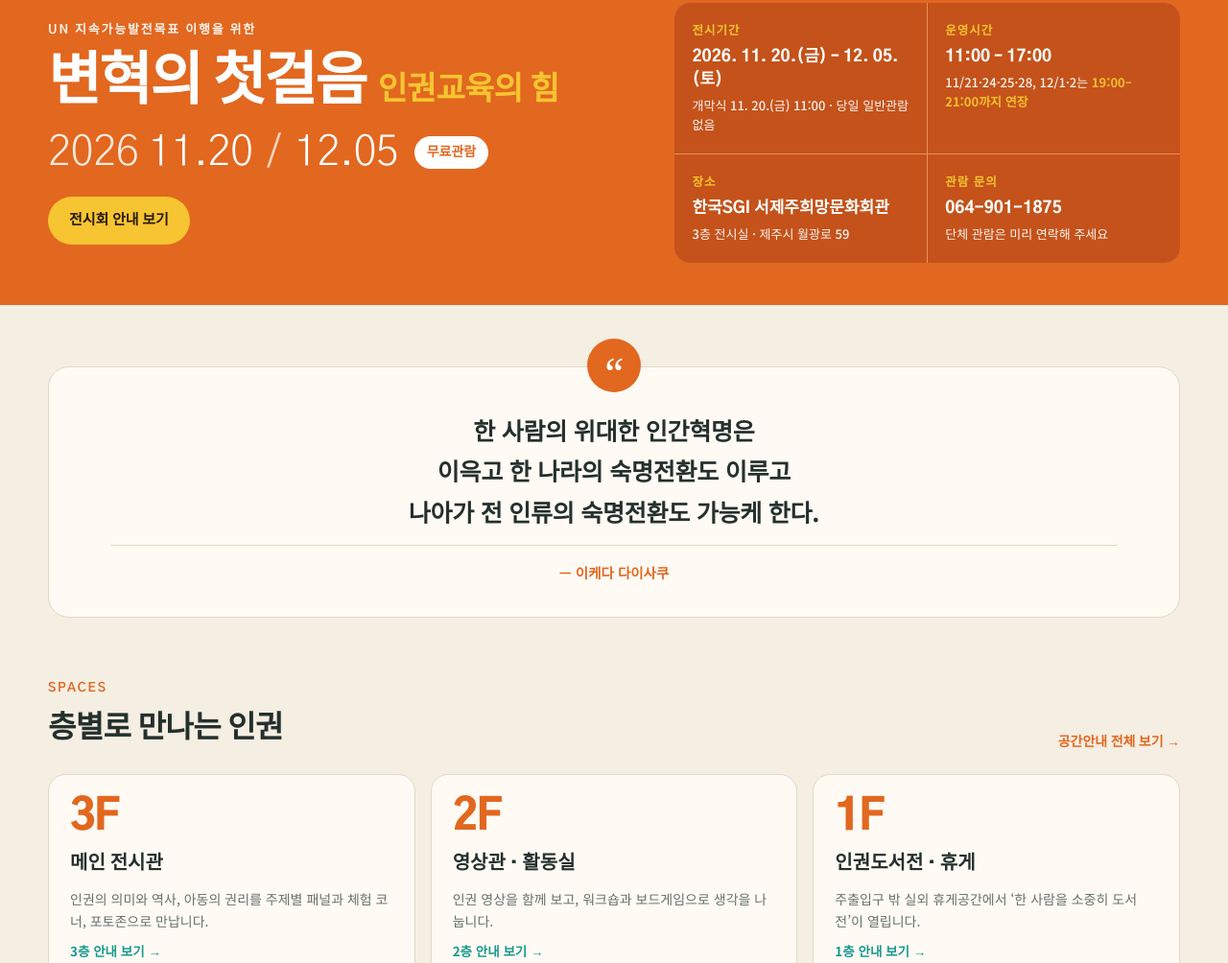
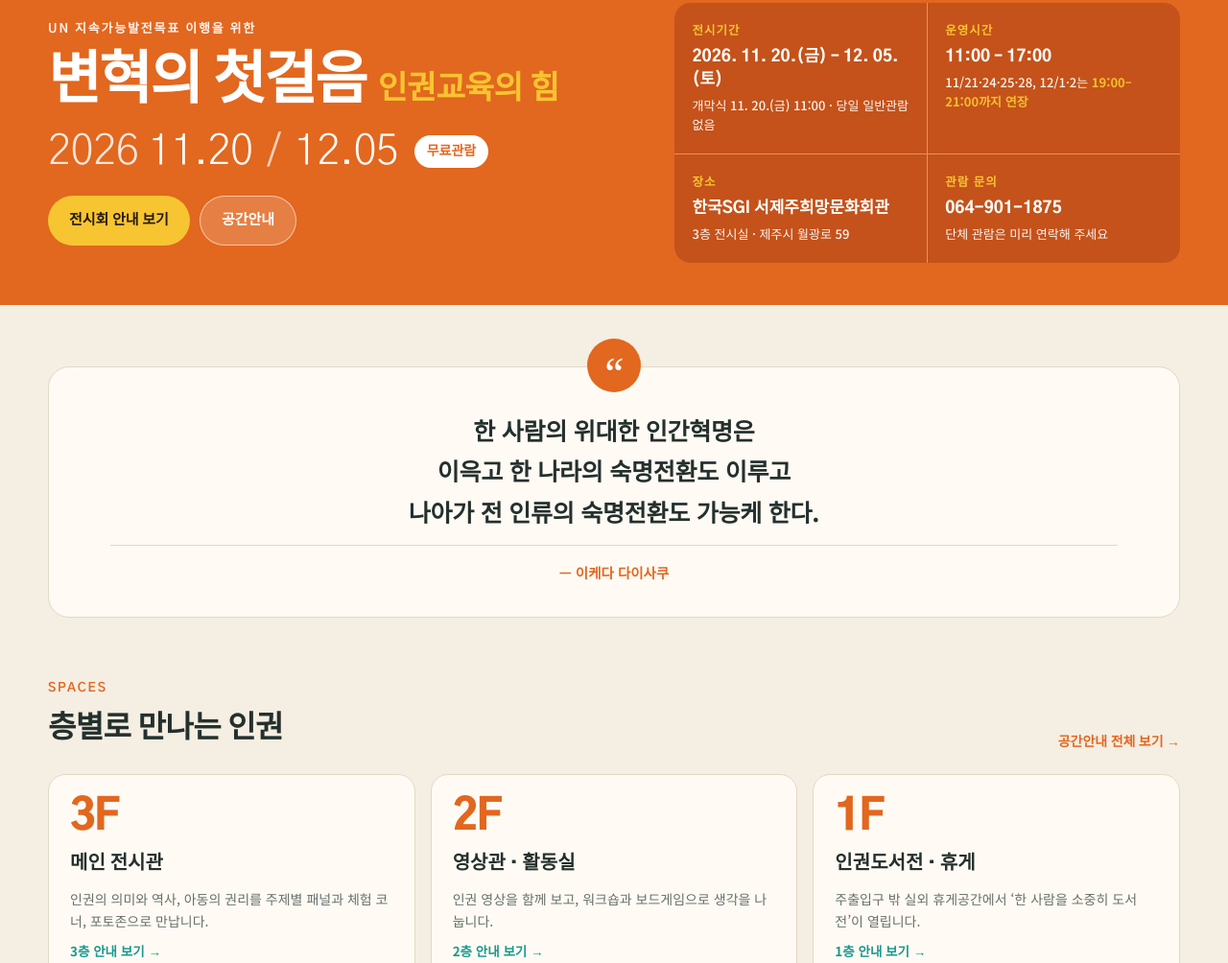
Before and after one commit to leeyoungjoo/jhr, a plain HTML site: page index.html in a window 1280 px wide. Shown: the part 700-1704 px from the top of the page at 96% size. Drawn offline with nearby package versions, Linux system fonts and the light colour scheme; no server answers.

Commit message:
Update index.html
공간안내 오픈2

```diff
--- a/index.html
+++ b/index.html
@@ -46,7 +46,7 @@
         <div class="kicker">UN 지속가능발전목표 이행을 위한</div>
         <h1 id="h-hero">변혁의 첫걸음 <em>인권교육의 힘</em></h1>
         <div class="hero-date"><span class="d"><b>2026</b> 11.20 <i>/</i> 12.05</span><span class="free">무료관람</span></div>
-        <div class="hero-cta"><a class="btn primary" href="#/about">전시회 안내 보기</a><!--a class="btn light" href="#/facility">공간안내</a--></div>
+        <div class="hero-cta"><a class="btn primary" href="#/about">전시회 안내 보기</a><a class="btn light" href="#/facility">공간안내</a></div>
       </div>
       <dl class="band-info">
         <div><dt>전시기간</dt><dd>2026. 11. 20.(금) – 12. 05.(토)<small>개막식 11. 20.(금) 11:00 · 당일 일반관람 없음</small></dd></div>
```
